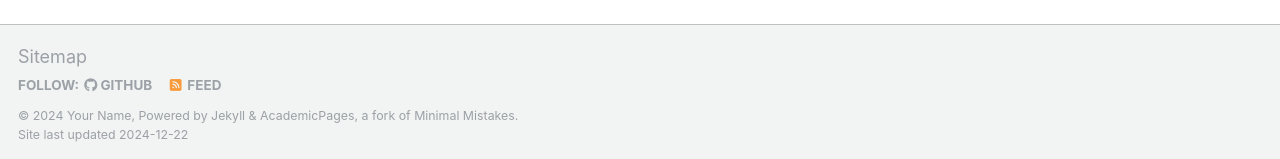
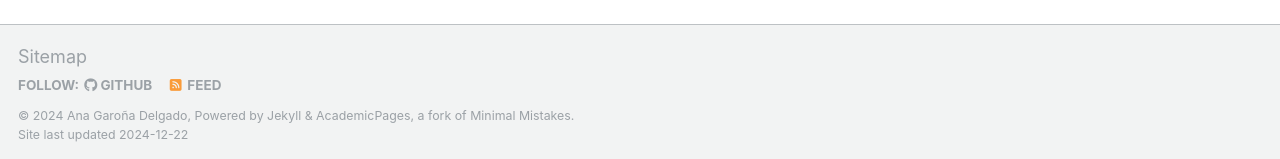
Before and after one commit to anagarona/anagarona.github.io, a Jekyll site: the page built from _pages/about.md, in a window 1280 px wide and 900 px high, scrolled down 2643 px. Shown: the part 738-897 px from the top of the window. Built offline with Jekyll 4.4.1, drawn with Linux system fonts in a browser that asks for light colours; some web fonts are replaced.

Commit message:
Update _config.yml

```diff
--- a/_config.yml
+++ b/_config.yml
@@ -10,7 +10,7 @@
 locale                   : "en-US"
 title                    : "Ana Garoña Delgado"
 title_separator          : "-"
-name                     : &name "Your Name"
+name                     : &name "Ana Garoña Delgado"
 description              : &description "personal description"
 url                      : https://anagarona.github.io/ # the base hostname & protocol for your site e.g. "https://[your GitHub username].github.io"
 baseurl                  : "" # the subpath of your site, e.g. "/blog"
```
